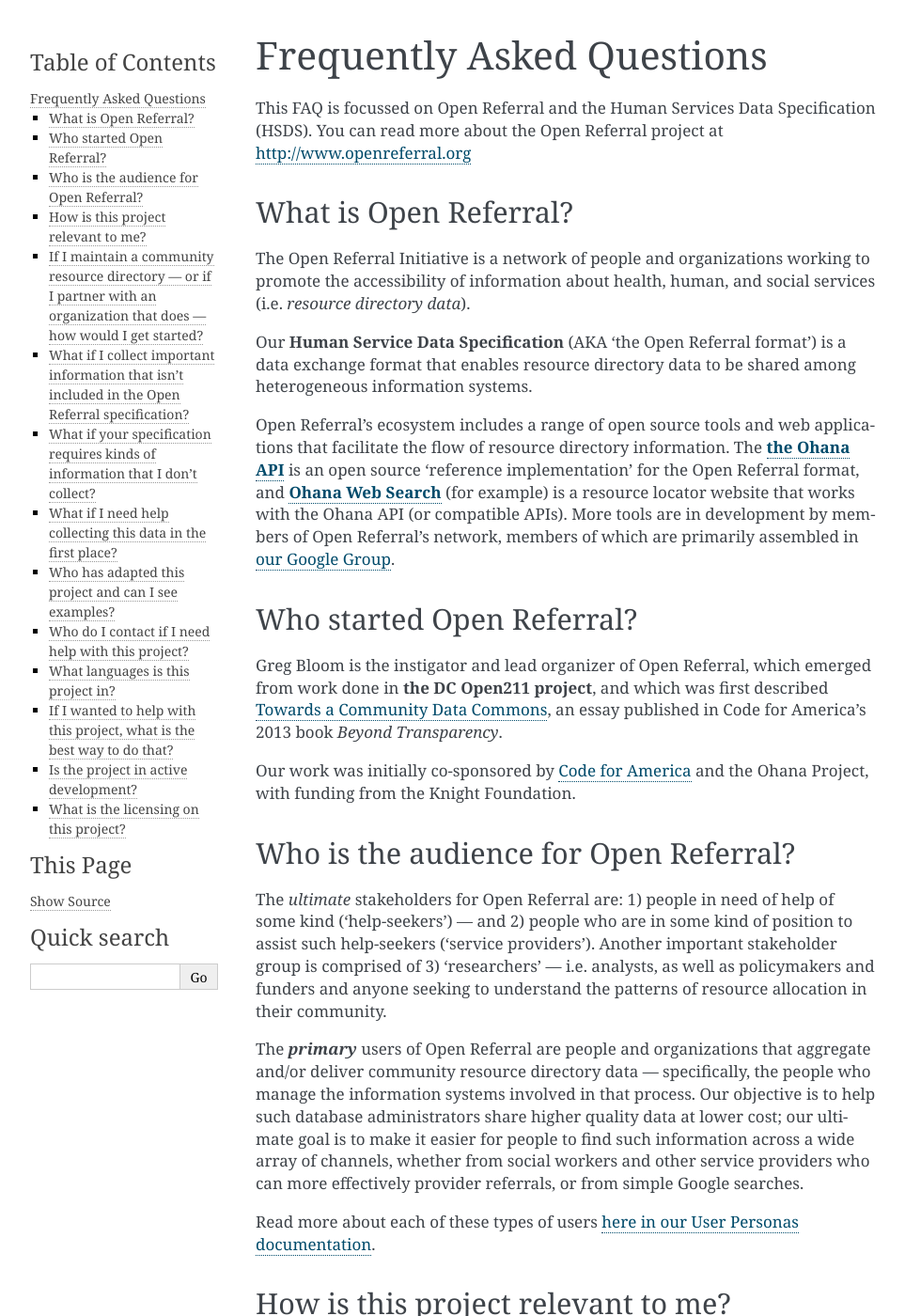
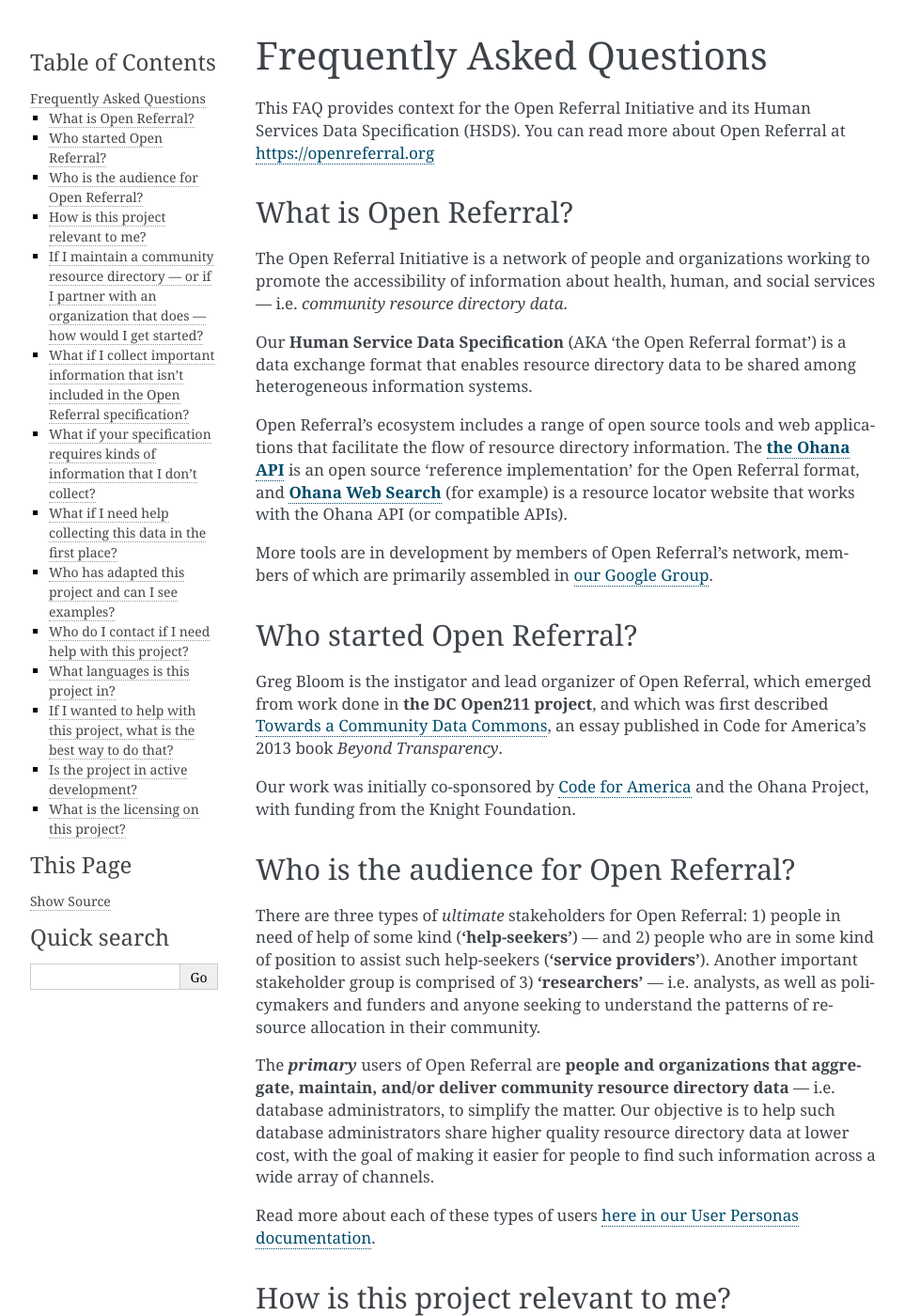
Before and after one commit to openreferral/specification, a Sphinx documentation site: the page built from docs/faq.md, in a window 1280 px wide and 1400 px high. Shown: the whole window at 94% size, without its empty margins (148-1111 px from the left). Built offline with Sphinx 7.4.7, drawn with Linux system fonts in a browser that asks for light colours; pages that are not in the unit, such as notebooks, are missing from menus; a script that is not in the unit is left out; some of the changed text lies outside the part shown.

Commit message:
Update faq.md
Minor copyedits and link fixes.

```diff
--- a/docs/faq.md
+++ b/docs/faq.md
@@ -1,14 +1,17 @@
 # Frequently Asked Questions
 
-This FAQ is focussed on Open Referral and the Human Services Data Specification (HSDS). You can read more about the Open Referral project at [http://www.openreferral.org](http://www.openreferral.org)
+This FAQ provides context for the Open Referral Initiative and its Human Services Data Specification (HSDS). You can read more about Open Referral at [https://openreferral.org](https://openreferral.org)
+
 
 ### What is Open Referral?
 
-The Open Referral Initiative is a network of people and organizations working to promote the accessibility of information about health, human, and social services (i.e. _resource directory data_).
+The Open Referral Initiative is a network of people and organizations working to promote the accessibility of information about health, human, and social services — i.e. _community resource directory data_.
 
 Our **Human Service Data Specification** (AKA ‘the Open Referral format’) is a data exchange format that enables resource directory data to be shared among heterogeneous information systems.
 
-Open Referral’s ecosystem includes a range of open source tools and web applications that facilitate the flow of resource directory information. The **[the Ohana API](https://github.com/codeforamerica/ohana-api)** is an open source ‘reference implementation’ for the Open Referral format, and **[Ohana Web Search](https://github.com/codeforamerica/ohana-web-search)** (for example) is a resource locator website that works with the Ohana API (or compatible APIs). More tools are in development by members of Open Referral’s network, members of which are primarily assembled in [our Google Group](https://groups.google.com/forum/#!forum/openreferral).
+Open Referral’s ecosystem includes a range of open source tools and web applications that facilitate the flow of resource directory information. The **[the Ohana API](https://github.com/codeforamerica/ohana-api)** is an open source ‘reference implementation’ for the Open Referral format, and **[Ohana Web Search](https://github.com/codeforamerica/ohana-web-search)** (for example) is a resource locator website that works with the Ohana API (or compatible APIs).
+
+More tools are in development by members of Open Referral’s network, members of which are primarily assembled in [our Google Group](https://groups.google.com/forum/#!forum/openreferral).
 
 
 ### Who started Open Referral?
@@ -20,35 +23,35 @@
 
 ### Who is the audience for Open Referral?
 
-The _ultimate_ stakeholders for Open Referral are: 1) people in need of help of some kind (‘help-seekers’) — and 2) people who are in some kind of position to assist such help-seekers (‘service providers’). Another important stakeholder group is comprised of 3) ‘researchers’ — i.e. analysts, as well as policymakers and funders and anyone seeking to understand the patterns of resource allocation in their community.
+There are three types of _ultimate_ stakeholders for Open Referral: 1) people in need of help of some kind (**‘help-seekers’**) — and 2) people who are in some kind of position to assist such help-seekers (**‘service providers’**). Another important stakeholder group is comprised of 3) **‘researchers’** — i.e. analysts, as well as policymakers and funders and anyone seeking to understand the patterns of resource allocation in their community.
 
-The **_primary_** users of Open Referral are people and organizations that aggregate and/or deliver community resource directory data — specifically, the people who manage the information systems involved in that process. Our objective is to help such database administrators share higher quality data at lower cost; our ultimate goal is to make it easier for people to find such information across a wide array of channels, whether from social workers and other service providers who can more effectively provider referrals, or from simple Google searches.
+The **_primary_** users of Open Referral are **people and organizations that aggregate, maintain, and/or deliver community resource directory data** — i.e. database administrators, to simplify the matter. Our objective is to help such database administrators share higher quality resource directory data at lower cost, with the goal of making it easier for people to find such information across a wide array of channels.
 
 Read more about each of these types of users [here in our User Personas documentation](https://docs.google.com/document/d/1XqueBVbRVgR0BVGjDbUdN4suUYfMKm7yJm1f3nRsGtY/edit?usp=drive_web).
 
 
 ### How is this project relevant to me?
 
-Open Referral helps people find constructive paths through the complex problem of maintaining and publishing reliable information about the health, human, and social services available to people in need.
+Open Referral helps people and organizations grapple with the complex problem of maintaining and publishing reliable information about the health, human, and social services available to people in need.
 
 Most of our work does not involve writing code. We facilitate collaborative action among institutions that have mutual interest in cooperation.
 
 That said, Open Referral is an open network. Anyone is free to use our data specification and tools in pursuit of our shared goals.
 
-
 If you have resource directory data that you wish to make more available — or if there’s an organization in your community that might make its data more broadly accessible, then you could get to work right away.
 
-
-Read more in our Contributors Guide.
+Read more in our Contributors Guide. Reach out to [info@openreferral.org](mailto:info@openreferral.org) to get directly in touch.
 
 
 ### If I maintain a community resource directory — or if I partner with an organization that does — how would I get started?
 
-You can start by assessing the viability of our format for your context. That may entail mapping your database's schema to the Human Services Data Specification.
+You can start by testing the viability of our format for your context. That may entail [mapping your database's schema to the Human Services Data Specification](http://docs.openreferral.org/en/latest/producing_sharing/#guidance-on-mapping-fields-and-values).
 
-Once you've mapped your schema to ours, analyze the gaps. (You can ask questions or submit suggestions for improvements to our schema in [our Issues Queue]([https://github.com/openreferral/specification/issues](https://github.com/openreferral/specification/issues)).) Then you can write a script to transform your data into this open format.
+Once you've mapped your schema to ours, analyze the gaps. (You can ask questions or submit suggestions for improvements to our schema in [our Issues Queue]([https://github.com/openreferral/specification/issues](https://github.com/openreferral/specification/issues)).)
 
-Finally, you can deploy the Ohana API, load your transformed data in ([instructions here](https://github.com/codeforamerica/ohana-api/wiki/Populating-the-Postgres-database-from-the-Human-Services-Data-Specification-(HSDS)-compliant-CSV-files)), and start building new tools that can help people in your community use this data in new ways.
+Then you can write a script to transform your data into this open format.
+
+Finally, you can deploy the Ohana API, load your transformed data in ([loading instructions here](https://github.com/codeforamerica/ohana-api/wiki/Populating-the-Postgres-database-from-the-Human-Services-Data-Specification-(HSDS)-compliant-CSV-files)), and start building new tools that can help people in your community use this data in new ways.
 
 If you have questions about how this might be useful in your community, please reach out to [info@openreferral.org](mailto:info@openreferral.org)
 
@@ -56,46 +59,52 @@
 
 Read more in our Contributors Guide.
 
+
 ### What if I collect important information that isn't included in the Open Referral specification?
 
 That's ok! The Human Services Data Specification is an extensible format to which additional layers of information can be added. (But we'd like to learn from your experience, so please share these insights!)
 
+
 ### What if your specification requires kinds of information that I don't collect?
 
-The Open Referral format has been developed to require a pretty minimal set of information. If your resource directory doesn’t contain certain required elements, we may need to get creative. Ask in [our issues repo](https://github.com/openreferral/specification/issues) for clarification and context, and we'll try to answer you promptly.
+The Open Referral format has been developed to require a pretty minimal set of information. If your resource directory doesn’t contain certain required elements, we may need to get creative. Ask in [our Issues queue](https://github.com/openreferral/specification/issues) for clarification and context, and we'll try to answer you promptly.
+
 
 ### What if I need help collecting this data in the first place?
 
 Open Referral is working to build tools to help produce and verify accurate resource directory data. If you’re interested in developing such tools — and/or if you already have experience with such tools — we want to hear from you! Please reach out to [info@openreferral.org](mailto:info@openreferral.org) to discuss.
 
+
 ### Who has adapted this project and can I see examples?
 
-We have [a network of projects around the United States, Canada, and beyond](https://openreferral.org/about/projects/). [**See this network map here](http://kumu.io/Bloom/open-referral-network-map).**
+We have [a network of projects around the United States, Canada, and beyond](https://openreferral.org/about/projects/). [See this network map here](http://kumu.io/Bloom/open-referral-network-map).
 
-You can also see deployments of the Ohana API and compatible APIs [here](https://github.com/Code-for-Miami/ohana-api) and [here](http://api.helpsteps.com/api). Some groups have adapted our data specification to their context, such as [the Human Services Data Model](https://**openreferral**.org/introducing-the-humanitarian-service-data-model/) (in the field of Humanitarian Crisis Response).
+You can also see deployments of the Ohana API and compatible APIs [here](https://github.com/Code-for-Miami/ohana-api) and [here](http://api.helpsteps.com/api). Some groups have adapted our data specification to their context, such as [the Human Services Data Model](https://openreferral.org/introducing-the-humanitarian-service-data-model/) (in the field of Humanitarian Crisis Response).
+
 
 ### Who do I contact if I need help with this project?
 
-You can contact Greg Bloom (@greggish | bloom@openreferral.org), the chief organizing officer for Open Referral.
+You can contact Greg Bloom ([@greggish](https://github.com/greggish) | [bloom@openreferral.org](mailto:bloom@openreferral.org), the chief organizing officer for Open Referral.
+
 
 ### What languages is this project in?
-
 
 Currently Open Referral is in English, though we have at least one Spanish deployment [in Madrid](https://openreferral.org/huertas-de-datos-open-referral-in-madrid/) :)
 
 
-Oh, do you mean machine language? Our data specification calls for CSV files with a JSON datapackage. Our reference implementation, ([the Ohana API](https://github.com/codeforamerica/ohana-api), is in Ruby.
+Oh, do you mean machine language? Our data specification calls for CSV files with a JSON datapackage. Our reference implementation, [the Ohana API](https://github.com/codeforamerica/ohana-api), is in Ruby.
+
 
 ### If I wanted to help with this project, what is the best way to do that?
 
-
 Get in touch with Greg at [bloom@openreferral.org](mailto:bloom@openreferral.org). You can also start by finding other people in your community who work with information systems that keep track of the health, human, and social services available to people in need.
 
-You could also look through our issues, comment away, and even offer Pull Requests to our documentation with your own documentation of why. It might be a while before we re-start the specification development process, but in the meantime your feedback is welcome!
+You could also look through [our Issues queue](https://github.com/openreferral/specification/issues), comment away, and even offer Pull Requests to our documentation with your own documentation of why. It might be a while before we are able to address your issue directly, but your feedback is very welcome as it helps us set our agenda!
+
 
 ### Is the project in active development?
 
-The Human Services Data Specification is entering an upgrade phase of development, under the interim leadership of the Open Data Services Cooperative. [Check out our issues queue](https://github.com/openreferral/specification/issues).
+The Human Services Data Specification is entering an upgrade phase of development, under the interim leadership of the [Open Data Services Cooperative](https://opendataservices.coop). [Check out our issues queue](https://github.com/openreferral/specification/issues).
 
 We are seeking sponsorship to support long-term institutional development of Open Referral and our data specification. Please reach out to [info@openreferral.org](mailto:info@openreferral.org) for more information.
 
```
